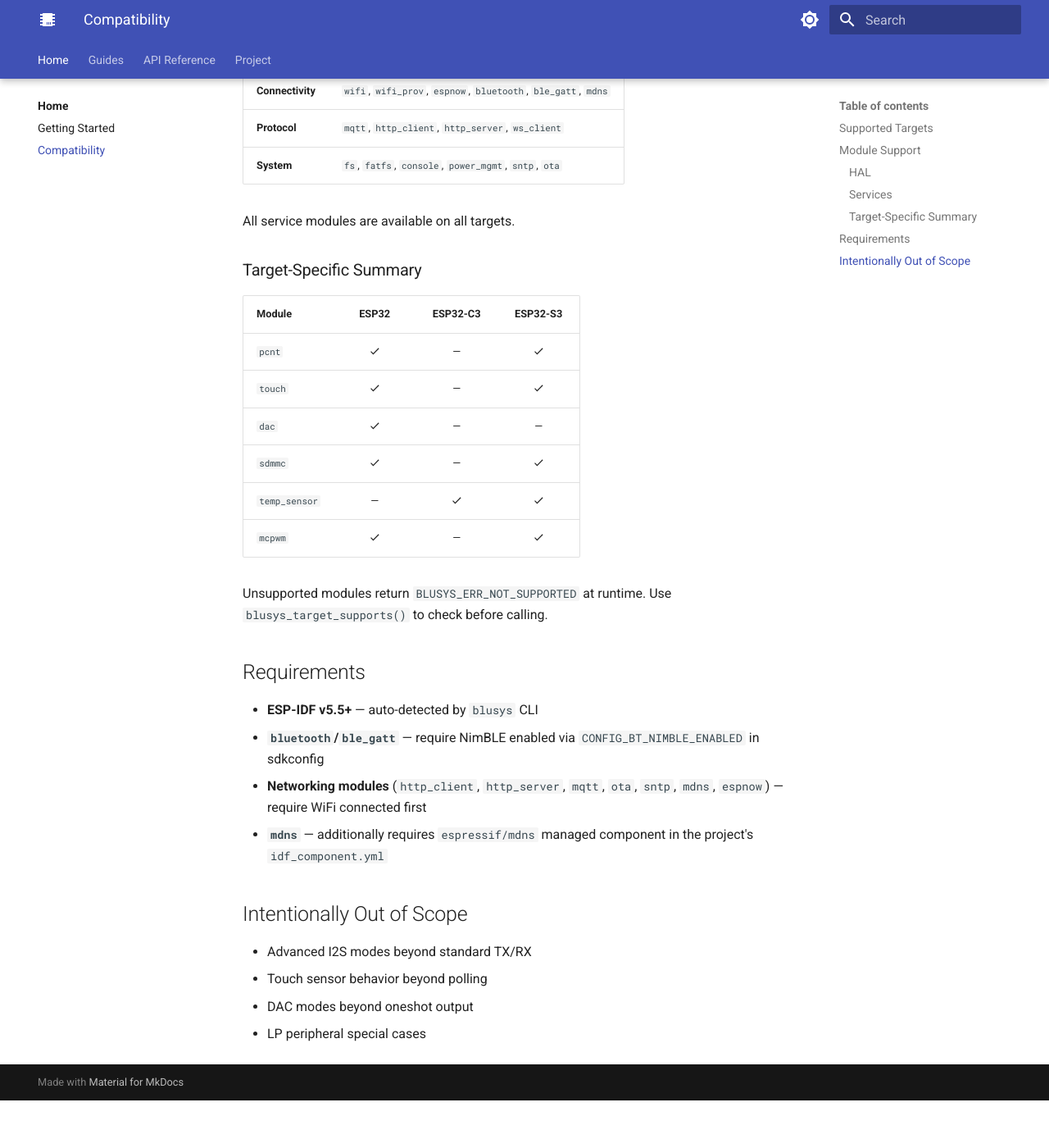
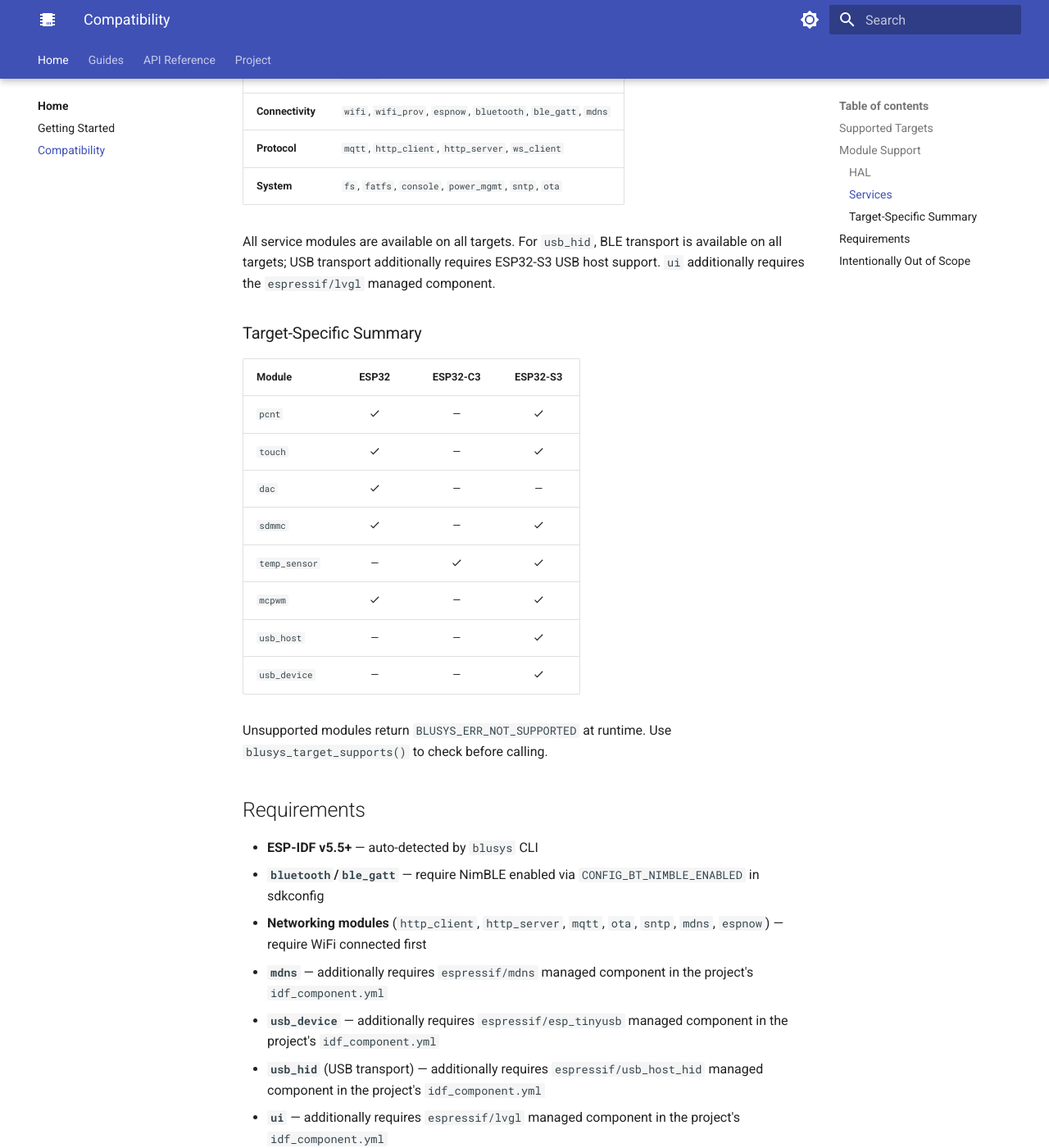
Before and after one commit to oguzkaganozt/blusys, an MkDocs documentation site: the page built from docs/target-matrix.md, in a window 1280 px wide and 1400 px high, scrolled down 1215 px. Shown: the whole window at 82% size. Built offline with MkDocs 1.6.1 and Material for MkDocs 9.7.7, drawn with Linux system fonts in a browser that asks for light colours; before the commit the page ends 2557 px from its top, so only the background shows below that; some of the changed text lies outside the part shown.

Commit message:
Update docs module inventory and compatibility matrix

```diff
--- a/docs/target-matrix.md
+++ b/docs/target-matrix.md
@@ -16,7 +16,7 @@
 
 | Category | Modules | Notes |
 |----------|---------|-------|
-| **I/O & Communication** | `gpio`, `uart`, `i2c`, `i2c_slave`, `spi`, `spi_slave`, `twai`, `i2s`, `i2s_rx`, `rmt`, `rmt_rx`, `one_wire` | `touch` — ESP32, S3 only |
+| **I/O & Communication** | `gpio`, `uart`, `i2c`, `i2c_slave`, `spi`, `spi_slave`, `twai`, `i2s`, `i2s_rx`, `rmt`, `rmt_rx`, `one_wire`, `gpio_expander` | `touch` — ESP32, S3 only; `usb_host`, `usb_device` — ESP32-S3 only |
 | **Analog** | `adc`, `sdm`, `pwm` | `dac` — ESP32 only |
 | **Timers & Counters** | `timer` | `pcnt`, `mcpwm` — ESP32, S3 only |
 | **Storage** | `nvs`, `sd_spi` | `sdmmc` — ESP32, S3 only |
@@ -26,14 +26,15 @@
 
 | Category | Modules |
 |----------|---------|
-| **Display** | `lcd`, `led_strip` |
-| **Input** | `button`, `encoder` |
+| **Display** | `lcd`, `led_strip`, `seven_seg`, `ui` |
+| **Input** | `button`, `encoder`, `usb_hid` |
+| **Sensor** | `dht` |
 | **Actuator** | `buzzer` |
 | **Connectivity** | `wifi`, `wifi_prov`, `espnow`, `bluetooth`, `ble_gatt`, `mdns` |
 | **Protocol** | `mqtt`, `http_client`, `http_server`, `ws_client` |
 | **System** | `fs`, `fatfs`, `console`, `power_mgmt`, `sntp`, `ota` |
 
-All service modules are available on all targets.
+All service modules are available on all targets. For `usb_hid`, BLE transport is available on all targets; USB transport additionally requires ESP32-S3 USB host support. `ui` additionally requires the `espressif/lvgl` managed component.
 
 ### Target-Specific Summary
 
@@ -45,6 +46,8 @@
 | `sdmmc` | :material-check:{ .green } | — | :material-check:{ .green } |
 | `temp_sensor` | — | :material-check:{ .green } | :material-check:{ .green } |
 | `mcpwm` | :material-check:{ .green } | — | :material-check:{ .green } |
+| `usb_host` | — | — | :material-check:{ .green } |
+| `usb_device` | — | — | :material-check:{ .green } |
 
 Unsupported modules return `BLUSYS_ERR_NOT_SUPPORTED` at runtime. Use `blusys_target_supports()` to check before calling.
 
@@ -54,6 +57,9 @@
 - **`bluetooth`/`ble_gatt`** — require NimBLE enabled via `CONFIG_BT_NIMBLE_ENABLED` in sdkconfig
 - **Networking modules** (`http_client`, `http_server`, `mqtt`, `ota`, `sntp`, `mdns`, `espnow`) — require WiFi connected first
 - **`mdns`** — additionally requires `espressif/mdns` managed component in the project's `idf_component.yml`
+- **`usb_device`** — additionally requires `espressif/esp_tinyusb` managed component in the project's `idf_component.yml`
+- **`usb_hid`** (USB transport) — additionally requires `espressif/usb_host_hid` managed component in the project's `idf_component.yml`
+- **`ui`** — additionally requires `espressif/lvgl` managed component in the project's `idf_component.yml`
 
 ## Intentionally Out of Scope
 
```
Also changed, not shown: PROGRESS.md (+1 -1 lines), README.md (+5 -4 lines), docs/architecture.md (+5 -4 lines), docs/index.md (+1 -1 lines).
